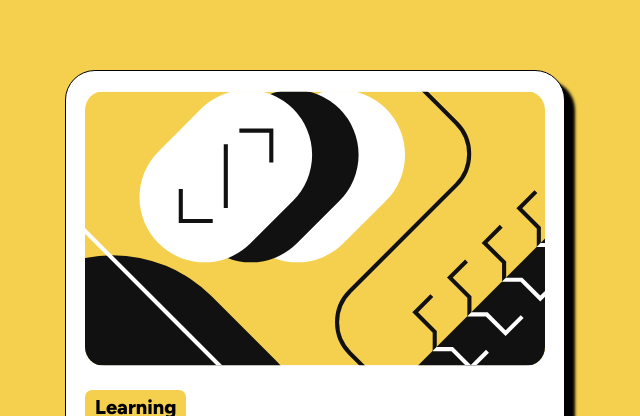
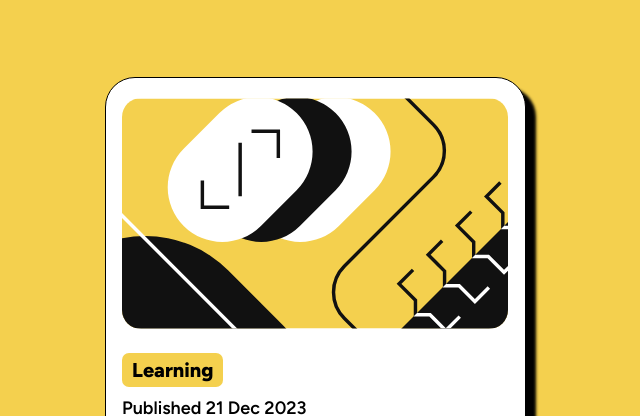
Before and after one commit to Nasifuad/blog-card, a plain HTML site: page index.html in a window 1280 px wide. Shown: the top 416 px of the page, without its empty margins (325-965 px from the left). Drawn offline with Linux system fonts and the light colour scheme.

Commit message:
changed width

```diff
--- a/style.css
+++ b/style.css
@@ -17,7 +17,7 @@ body{
     background-color: hsl(47, 88%, 63%);
 }
 main{
-    width: 500px;
+    width: 421px;
     background-color: hsl(0, 0%, 100%);
     display: flex;
     justify-content: center;
@@ -29,7 +29,7 @@ main{
 
 .cover img{
 
-    width: 500px;
+    width: 426px;
     padding: 20px;
     border-radius: 39px;
     /* padding: 10px; */
```
